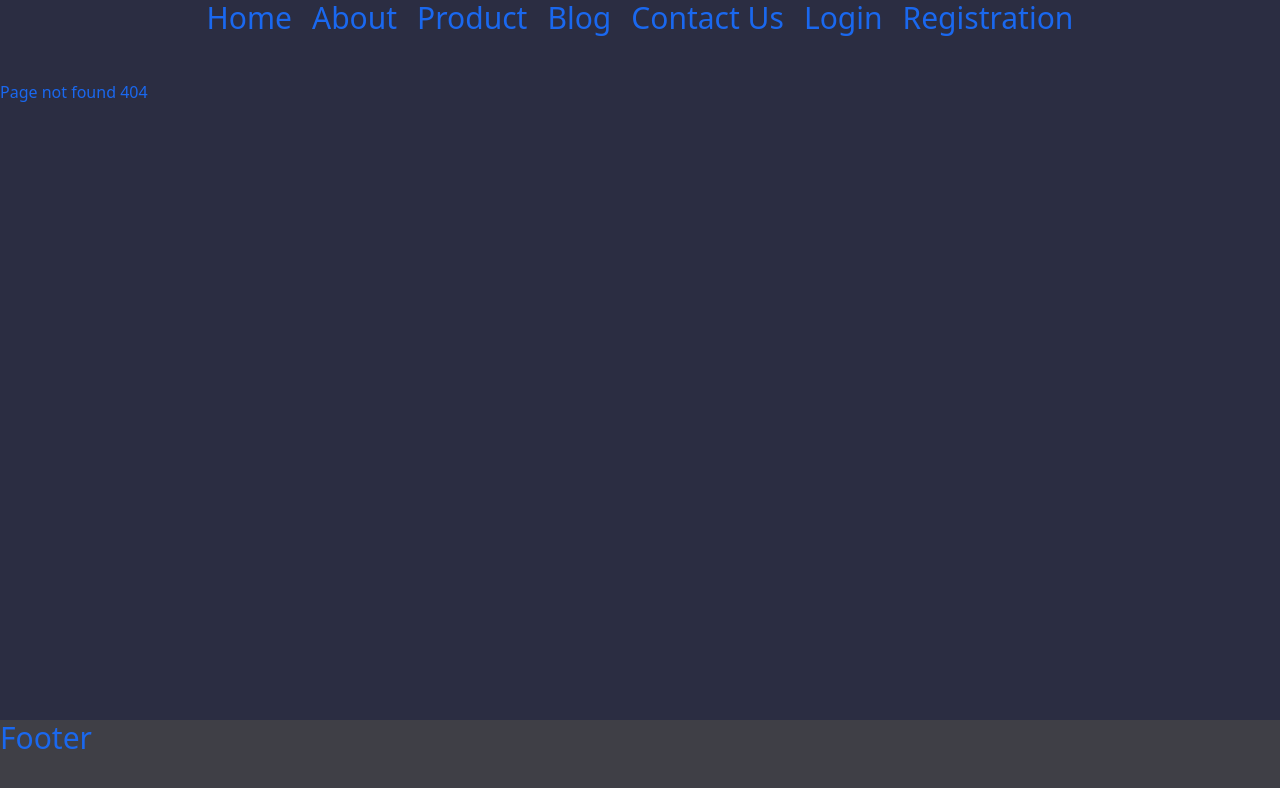
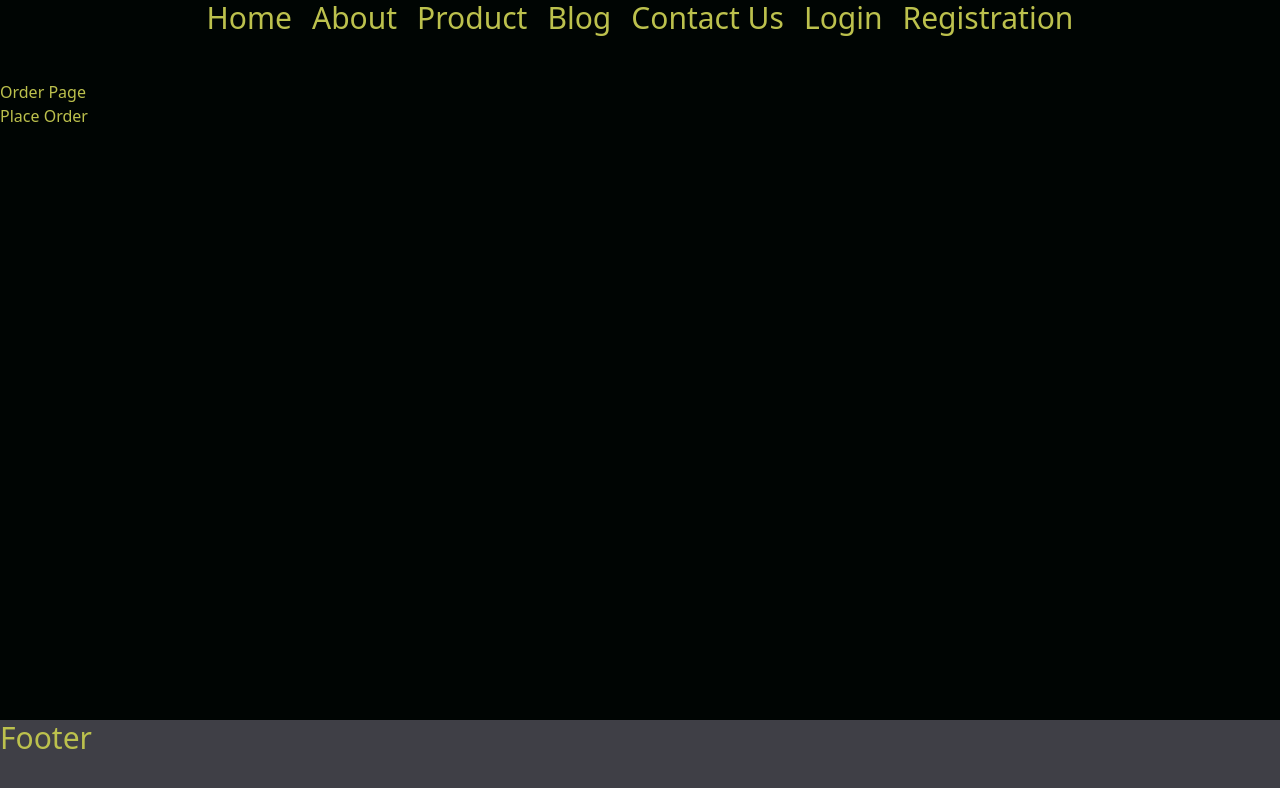
Before and after one commit to mannu-cyber/NextJs, a Next.js app in the folder routing/: page /product-cart in a window 1280 px wide. Before the commit this address had no page. Shown: the top 788 px of the page. Built offline with nearby package versions, Linux system fonts and the light colour scheme.

Commit message:
navigating proramatically

```diff
--- a/routing/src/app/layout.js
+++ b/routing/src/app/layout.js
@@ -9,7 +9,7 @@ export const metadata = {
 export default function RootLayout({ children }) {
   return (
     <html lang="en">
-      <body className="bg-[#2b2d42] text-[#1a68ef] pt-20">
+      <body className="bg-[#000503] text-[#bcc14d] pt-20">
         <header className="w-screen h-20 bg-[] text-center text-3xl fixed top-0 left-0 flex gap-5 justify-center" >
           <Link href='/'>Home</Link>
           <Link href="/about">About</Link>
--- /dev/null
+++ b/routing/src/app/product-cart/page.jsx
@@ -0,0 +1,16 @@
+"use client";
+import { useRouter } from "next/navigation";
+export default function ProductCart() {
+  const router = useRouter();
+  const handleClick = () => {
+    console.log("order placed ");
+    router.back();
+  };
+
+  return (
+    <>
+      <h1>Order Page </h1>
+      <button onClick={handleClick}> Place Order</button>
+    </>
+  );
+}
```
